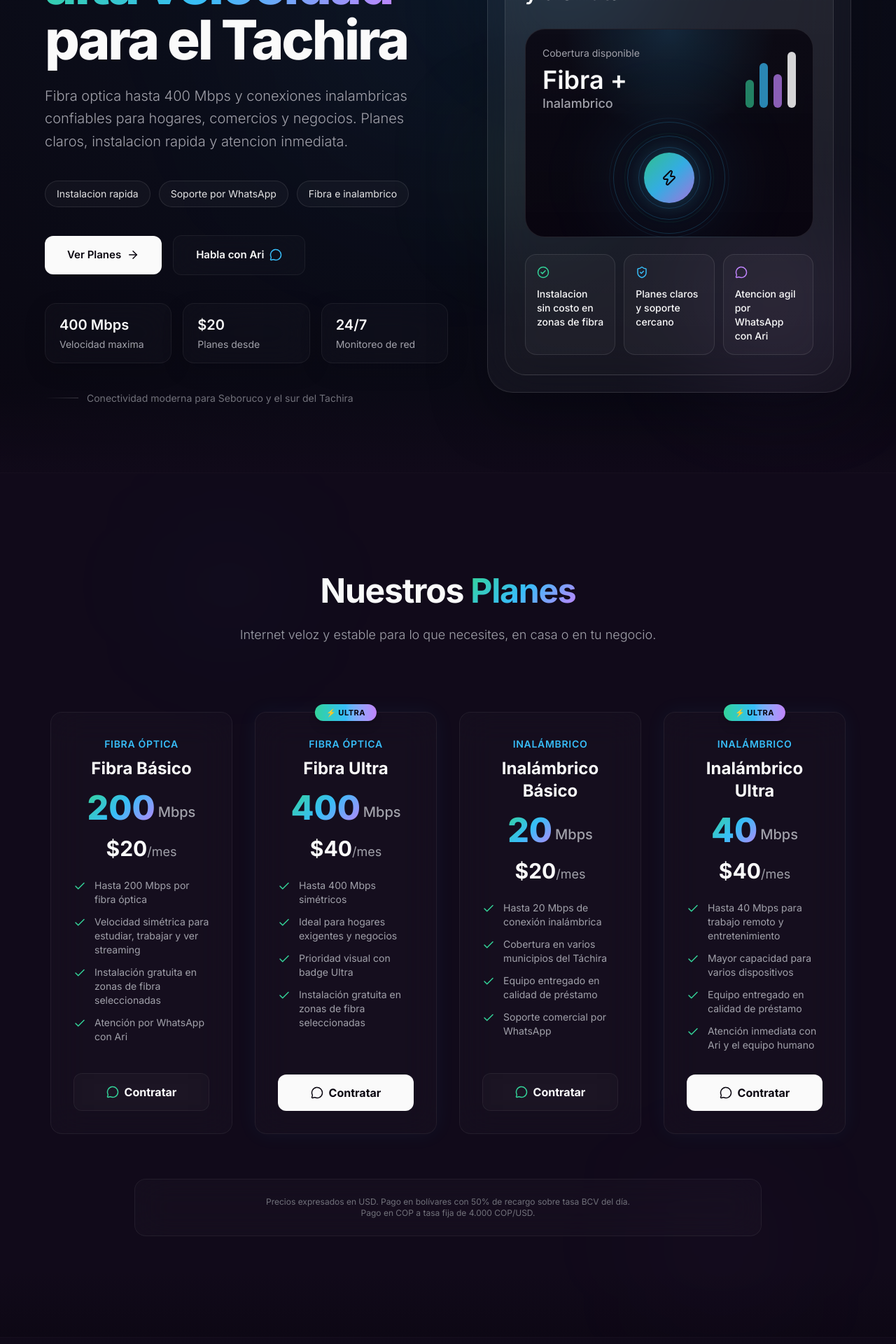
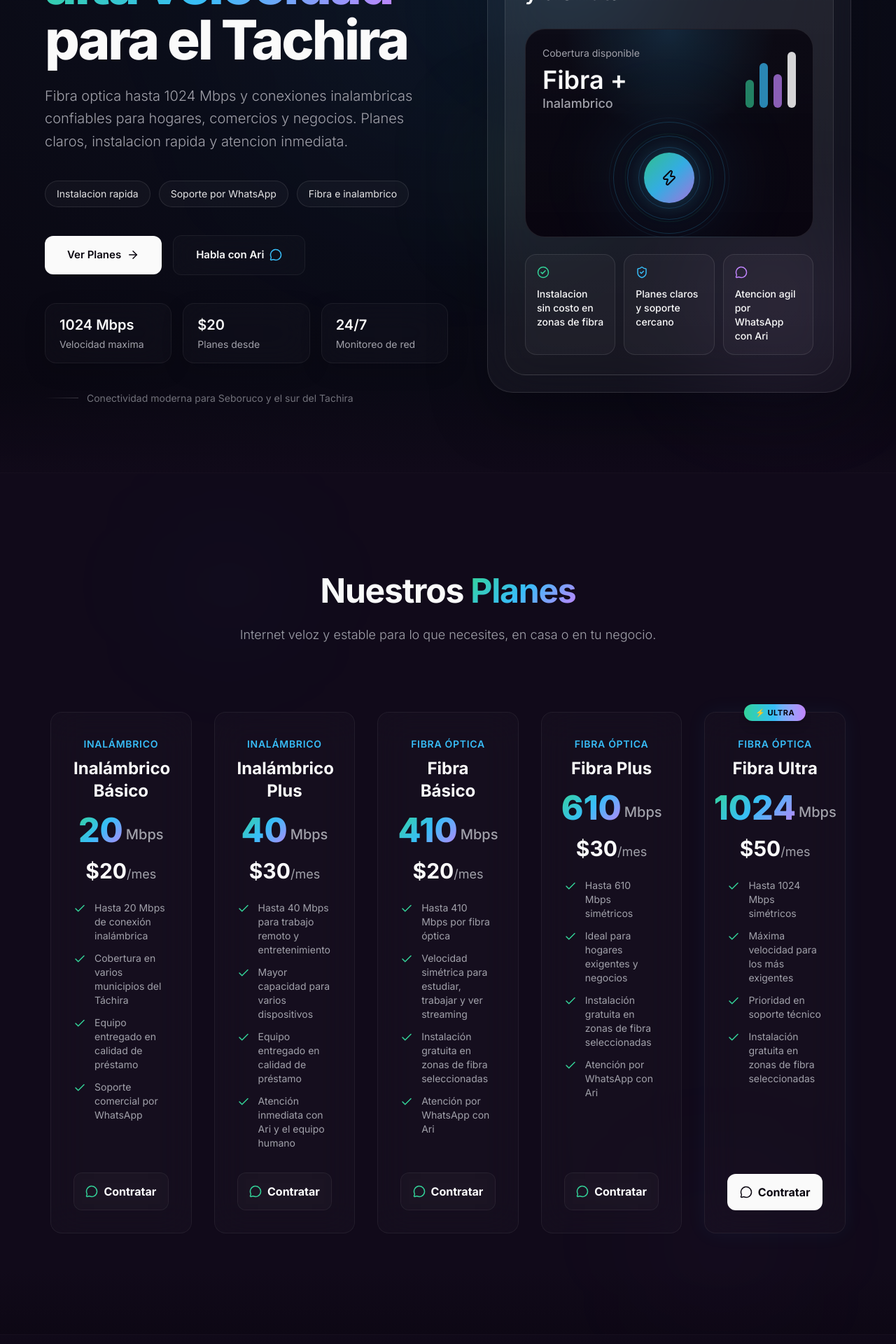
Before and after one commit to arizon-ai/ola-telecom-site, a Next.js app: page / in a window 1280 px wide. Shown: the part 300-2220 px from the top of the page at 70% size. Built offline with nearby package versions, Linux system fonts and the light colour scheme.

Commit message:
feat: upgrade maximum fiber speeds to 1024 Mbps, refresh plan offerings, and optimize component performance with dynamic imports.

```diff
--- a/app/globals.css
+++ b/app/globals.css
@@ -55,3 +55,18 @@ body {
   -webkit-backdrop-filter: blur(24px);
   border: 1px solid rgba(255, 255, 255, 0.06);
 }
+
+@keyframes orbFloat1 {
+  0%, 100% { transform: translate(0, 0) scale(1); }
+  50% { transform: translate(30px, -50px) scale(1.05); }
+}
+
+@keyframes orbFloat2 {
+  0%, 100% { transform: translate(0, 0) scale(1); }
+  50% { transform: translate(-40px, 60px) scale(1.1); }
+}
+
+@keyframes orbFloat3 {
+  0%, 100% { transform: translate(0, 0) scale(1); }
+  50% { transform: translate(50px, -40px) scale(1.08); }
+}
--- a/app/layout.tsx
+++ b/app/layout.tsx
@@ -16,17 +16,13 @@ export const metadata: Metadata = {
   metadataBase: new URL('https://ola-telecom-site.vercel.app'),
   title: 'Ola Telecom | Internet de alta velocidad para el Táchira',
   description:
-    'Fibra óptica hasta 400 Mbps y cobertura inalámbrica confiable en Seboruco y el sur del Táchira. Planes desde $20/mes y atención inmediata por WhatsApp.',
+    'Fibra óptica hasta 1024 Mbps y cobertura inalámbrica confiable en Seboruco y el sur del Táchira. Planes desde $20/mes y atención inmediata por WhatsApp.',
   applicationName: 'Ola Telecom',
   manifest: '/manifest.webmanifest',
   alternates: {
     canonical: '/',
   },
-  icons: {
-    icon: '/logo.png',
-    shortcut: '/logo.png',
-    apple: '/logo.png',
-  },
+
   openGraph: {
     title: 'Ola Telecom | Internet de alta velocidad para el Táchira',
     description:
@@ -39,7 +35,7 @@ export const metadata: Metadata = {
     card: 'summary_large_image',
     title: 'Ola Telecom | Internet de alta velocidad para el Táchira',
     description:
-      'Fibra óptica hasta 400 Mbps, instalación gratuita en zonas de fibra y atención por WhatsApp con Ari.',
+      'Fibra óptica hasta 1024 Mbps, instalación gratuita en zonas de fibra y atención por WhatsApp con Ari.',
   },
 };
 
@@ -57,7 +53,7 @@ const jsonLd = {
     'Jose Maria Vargas',
     'Garcia de Hevia',
     'San Judas Tadeo',
-    'Panamericano',
+
   ],
   address: {
     '@type': 'PostalAddress',
--- a/app/page.tsx
+++ b/app/page.tsx
@@ -1,10 +1,12 @@
+import dynamic from 'next/dynamic';
 import Navbar from '../components/Navbar';
 import Hero from '../components/Hero';
-import PlansSection from '../components/PlansSection';
-import CoverageSection from '../components/CoverageSection';
-import FeaturesSection from '../components/FeaturesSection';
-import CTASection from '../components/CTASection';
-import Footer from '../components/Footer';
+
+const PlansSection = dynamic(() => import('../components/PlansSection'));
+const CoverageSection = dynamic(() => import('../components/CoverageSection'));
+const FeaturesSection = dynamic(() => import('../components/FeaturesSection'));
+const CTASection = dynamic(() => import('../components/CTASection'));
+const Footer = dynamic(() => import('../components/Footer'));
 
 export default function Home() {
   return (
--- a/components/CoverageSection.tsx
+++ b/components/CoverageSection.tsx
@@ -21,13 +21,11 @@ export default function CoverageSection() {
 
   const fiberNodes: MapNode[] = [
     { name: 'Jauregui', x: 238, y: 165, labelX: 286, labelY: 152, lineX: 274, lineY: 156, anchor: 'start' },
-    { name: 'Umuquena', x: 178, y: 214, labelX: 230, labelY: 214, lineX: 218, lineY: 214, anchor: 'start' },
     { name: 'Seboruco', x: 182, y: 248, labelX: 232, labelY: 254, lineX: 220, lineY: 252, anchor: 'start' },
   ];
 
   const wirelessNodes: MapNode[] = [
     { name: 'Garcia de Hevia', x: 142, y: 102, labelX: 96, labelY: 92, lineX: 108, lineY: 96, anchor: 'end' },
-    { name: 'Panamericano', x: 225, y: 108, labelX: 282, labelY: 100, lineX: 270, lineY: 102, anchor: 'start' },
     { name: 'Antonio Romulo Costa', x: 122, y: 224, labelX: 86, labelY: 234, lineX: 96, lineY: 230, anchor: 'end' },
     { name: 'San Judas Tadeo', x: 205, y: 192, labelX: 272, labelY: 186, lineX: 258, lineY: 188, anchor: 'start' },
     { name: 'Jose Maria Vargas', x: 202, y: 300, labelX: 276, labelY: 314, lineX: 262, lineY: 308, anchor: 'start' },
@@ -163,14 +161,14 @@ export default function CoverageSection() {
                   <p className="text-xs uppercase tracking-[0.18em] text-text-subtle">
                     Cobertura fibra
                   </p>
-                  <p className="mt-2 text-2xl font-semibold text-text-primary">3 zonas</p>
+                  <p className="mt-2 text-2xl font-semibold text-text-primary">2 zonas</p>
                   <p className="mt-1 text-sm text-text-muted">Instalacion gratuita en zonas activas.</p>
                 </div>
                 <div className="rounded-2xl border border-white/10 bg-white/[0.03] p-4">
                   <p className="text-xs uppercase tracking-[0.18em] text-text-subtle">
                     Cobertura inalambrica
                   </p>
-                  <p className="mt-2 text-2xl font-semibold text-text-primary">7 municipios</p>
+                  <p className="mt-2 text-2xl font-semibold text-text-primary">5 municipios</p>
                   <p className="mt-1 text-sm text-text-muted">Expansiva y flexible para nuevas zonas.</p>
                 </div>
                 <div className="rounded-2xl border border-white/10 bg-white/[0.03] p-4">
--- a/components/FeaturesSection.tsx
+++ b/components/FeaturesSection.tsx
@@ -10,7 +10,7 @@ export default function FeaturesSection() {
       icon: <Gauge size={24} className="text-accent-green" />,
       title: 'Velocidad Real',
       description:
-        'Hasta 400 Mbps simétricos por fibra óptica para hogares exigentes, teletrabajo, estudio y entretenimiento.',
+        'Hasta 1024 Mbps simétricos por fibra óptica para hogares exigentes, teletrabajo, estudio y entretenimiento.',
     },
     {
       icon: <Bot size={24} className="text-accent-cyan" />,
--- a/components/FloatingOrbs.tsx
+++ b/components/FloatingOrbs.tsx
@@ -1,55 +1,22 @@
-'use client';
-
-import { motion } from 'framer-motion';
-
 export default function FloatingOrbs() {
   return (
     <div className="absolute inset-0 overflow-hidden pointer-events-none -z-10">
       {/* Orb 1 - Green */}
-      <motion.div
+      <div
         className="absolute top-[10%] left-[15%] w-60 h-60 rounded-full bg-accent-green opacity-10 blur-[100px]"
-        animate={{
-          y: [0, -50, 0],
-          x: [0, 30, 0],
-          scale: [1, 1.05, 1],
-        }}
-        transition={{
-          duration: 12,
-          repeat: Infinity,
-          ease: "easeInOut"
-        }}
+        style={{ animation: 'orbFloat1 12s ease-in-out infinite' }}
       />
 
       {/* Orb 2 - Cyan */}
-      <motion.div
+      <div
         className="absolute top-[40%] right-[10%] w-80 h-80 rounded-full bg-accent-cyan opacity-[0.08] blur-[120px]"
-        animate={{
-          y: [0, 60, 0],
-          x: [0, -40, 0],
-          scale: [1, 1.1, 1],
-        }}
-        transition={{
-          duration: 15,
-          repeat: Infinity,
-          ease: "easeInOut",
-          delay: 1
-        }}
+        style={{ animation: 'orbFloat2 15s ease-in-out 1s infinite' }}
       />
 
       {/* Orb 3 - Magenta */}
-      <motion.div
+      <div
         className="absolute -bottom-[10%] left-[40%] w-72 h-72 rounded-full bg-accent-magenta opacity-[0.12] blur-[110px]"
-        animate={{
-          y: [0, -40, 0],
-          x: [0, 50, 0],
-          scale: [1, 1.08, 1],
-        }}
-        transition={{
-          duration: 14,
-          repeat: Infinity,
-          ease: "easeInOut",
-          delay: 2
-        }}
+        style={{ animation: 'orbFloat3 14s ease-in-out 2s infinite' }}
       />
     </div>
   );
--- a/components/Footer.tsx
+++ b/components/Footer.tsx
@@ -11,8 +11,8 @@ export default function Footer() {
             <Image
               src="/logo.png"
               alt="Ola Telecom"
-              width={512}
-              height={512}
+              width={499}
+              height={500}
               className="h-16 w-auto"
             />
           </Link>
--- a/components/Hero.tsx
+++ b/components/Hero.tsx
@@ -14,7 +14,7 @@ export default function Hero() {
   ];
 
   const stats = [
-    { value: '400 Mbps', label: 'Velocidad maxima' },
+    { value: '1024 Mbps', label: 'Velocidad maxima' },
     { value: '$20', label: 'Planes desde' },
     { value: '24/7', label: 'Monitoreo de red' },
   ];
@@ -55,7 +55,7 @@ export default function Hero() {
               animate={{ opacity: 1, y: 0 }}
               transition={{ duration: 0.8, delay: 0.1, ease: [0.16, 1, 0.3, 1] }}
             >
-              Fibra optica hasta 400 Mbps y conexiones inalambricas confiables para
+              Fibra optica hasta 1024 Mbps y conexiones inalambricas confiables para
               hogares, comercios y negocios. Planes claros, instalacion rapida y
               atencion inmediata.
             </motion.p>
@@ -154,8 +154,8 @@ export default function Hero() {
                   <Image
                     src="/logo.png"
                     alt="Ola Telecom"
-                    width={512}
-                    height={512}
+                    width={499}
+                    height={500}
                     className="h-16 w-auto shrink-0"
                   />
                 </div>
--- a/components/Navbar.tsx
+++ b/components/Navbar.tsx
@@ -28,10 +28,10 @@ export default function Navbar() {
           <Image
             src="/logo.png"
             alt="Ola Telecom"
-            width={512}
-            height={512}
+            width={499}
+            height={500}
             priority
-            className="h-12 w-auto md:h-14"
+            className="h-14 w-auto md:h-16"
           />
         </Link>
 
--- a/components/PlansSection.tsx
+++ b/components/PlansSection.tsx
@@ -35,22 +35,13 @@ export default function PlansSection() {
           </motion.p>
         </div>
 
-        <div className="grid grid-cols-1 md:grid-cols-2 lg:grid-cols-4 gap-6 md:gap-8 pt-4">
+        <div className="grid grid-cols-1 md:grid-cols-2 lg:grid-cols-5 gap-6 md:gap-8 pt-4">
           {plans.map((plan, index) => (
             <PlanCard key={plan.id} plan={plan} index={index} />
           ))}
         </div>
 
-        <motion.div
-          initial={{ opacity: 0 }}
-          whileInView={{ opacity: 1 }}
-          viewport={{ once: true }}
-          transition={{ delay: 0.5 }}
-          className="mt-16 text-center text-sm md:text-xs text-text-subtle max-w-4xl mx-auto glass-panel p-6 rounded-2xl"
-        >
-          <p>Precios expresados en USD. Pago en bolívares con 50% de recargo sobre tasa BCV del día.</p>
-          <p>Pago en COP a tasa fija de 4.000 COP/USD.</p>
-        </motion.div>
+
       </div>
     </section>
   );
--- a/lib/coverage.ts
+++ b/lib/coverage.ts
@@ -12,10 +12,7 @@ export const fiberCoverage: CoverageZone[] = [
     municipality: 'Jáuregui',
     sectors: ['Venegara', 'Sabana Grande'],
   },
-  {
-    municipality: 'Umuquena',
-    sectors: ['Casco Central'],
-  },
+
 ];
 
 export const wirelessCoverage: CoverageZone[] = [
@@ -25,5 +22,5 @@ export const wirelessCoverage: CoverageZone[] = [
   { municipality: 'José María Vargas' },
   { municipality: 'García de Hevia' },
   { municipality: 'San Judas Tadeo' },
-  { municipality: 'Panamericano' },
+
 ];
--- a/lib/plans.ts
+++ b/lib/plans.ts
@@ -14,36 +14,6 @@ export interface Plan {
 
 export const plans: Plan[] = [
   {
-    id: 'fibra-basico',
-    name: 'Fibra Básico',
-    type: 'Fibra Óptica',
-    speed: '200',
-    speedUnit: 'Mbps',
-    price: 20,
-    features: [
-      'Hasta 200 Mbps por fibra óptica',
-      'Velocidad simétrica para estudiar, trabajar y ver streaming',
-      'Instalación gratuita en zonas de fibra seleccionadas',
-      'Atención por WhatsApp con Ari',
-    ],
-  },
-  {
-    id: 'fibra-ultra',
-    name: 'Fibra Ultra',
-    type: 'Fibra Óptica',
-    speed: '400',
-    speedUnit: 'Mbps',
-    price: 40,
-    badge: '⚡ Ultra',
-    isPopular: true,
-    features: [
-      'Hasta 400 Mbps simétricos',
-      'Ideal para hogares exigentes y negocios',
-      'Prioridad visual con badge Ultra',
-      'Instalación gratuita en zonas de fibra seleccionadas',
-    ],
-  },
-  {
     id: 'inalambrico-basico',
     name: 'Inalámbrico Básico',
     type: 'Inalámbrico',
@@ -58,14 +28,12 @@ export const plans: Plan[] = [
     ],
   },
   {
-    id: 'inalambrico-ultra',
-    name: 'Inalámbrico Ultra',
+    id: 'inalambrico-plus',
+    name: 'Inalámbrico Plus',
     type: 'Inalámbrico',
     speed: '40',
     speedUnit: 'Mbps',
-    price: 40,
-    badge: '⚡ Ultra',
-    isPopular: true,
+    price: 30,
     features: [
       'Hasta 40 Mbps para trabajo remoto y entretenimiento',
       'Mayor capacidad para varios dispositivos',
@@ -73,4 +41,48 @@ export const plans: Plan[] = [
       'Atención inmediata con Ari y el equipo humano',
     ],
   },
+  {
+    id: 'fibra-basico',
+    name: 'Fibra Básico',
+    type: 'Fibra Óptica',
+    speed: '410',
+    speedUnit: 'Mbps',
+    price: 20,
+    features: [
+      'Hasta 410 Mbps por fibra óptica',
+      'Velocidad simétrica para estudiar, trabajar y ver streaming',
+      'Instalación gratuita en zonas de fibra seleccionadas',
+      'Atención por WhatsApp con Ari',
+    ],
+  },
+  {
+    id: 'fibra-plus',
+    name: 'Fibra Plus',
+    type: 'Fibra Óptica',
+    speed: '610',
+    speedUnit: 'Mbps',
+    price: 30,
+    features: [
+      'Hasta 610 Mbps simétricos',
+      'Ideal para hogares exigentes y negocios',
+      'Instalación gratuita en zonas de fibra seleccionadas',
+      'Atención por WhatsApp con Ari',
+    ],
+  },
+  {
+    id: 'fibra-ultra',
+    name: 'Fibra Ultra',
+    type: 'Fibra Óptica',
+    speed: '1024',
+    speedUnit: 'Mbps',
+    price: 50,
+    badge: '⚡ Ultra',
+    isPopular: true,
+    features: [
+      'Hasta 1024 Mbps simétricos',
+      'Máxima velocidad para los más exigentes',
+      'Prioridad en soporte técnico',
+      'Instalación gratuita en zonas de fibra seleccionadas',
+    ],
+  },
 ];
```
Also changed, not shown: app/apple-icon.png (added), app/icon.png (added).
